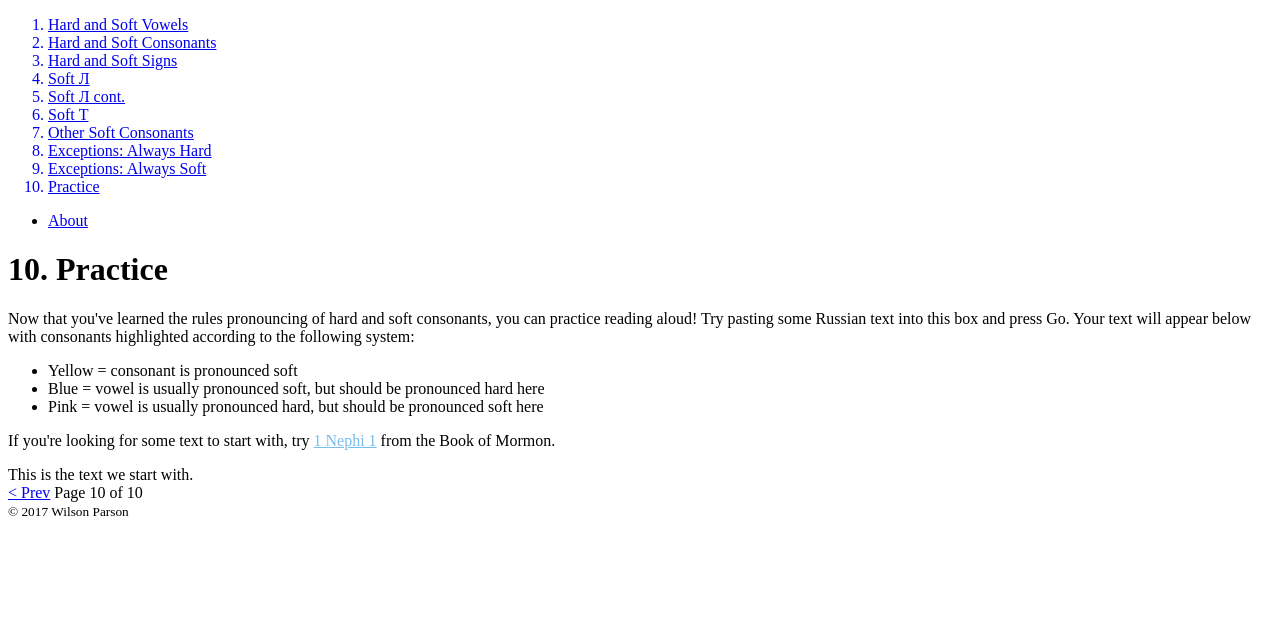
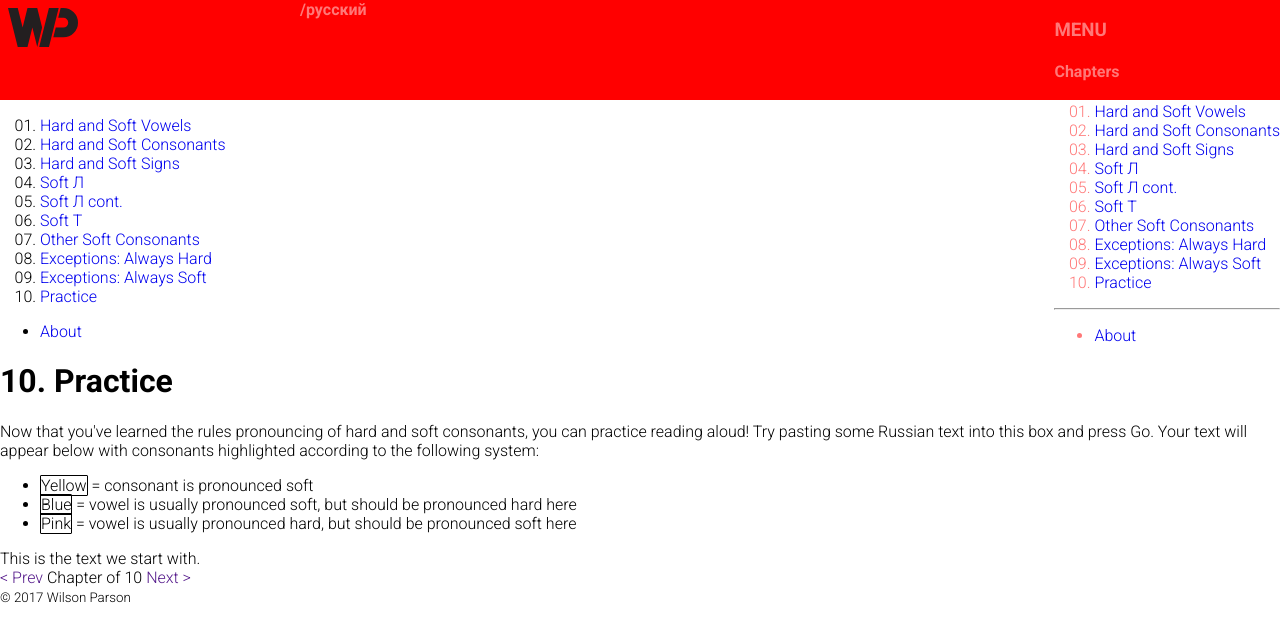
Before and after one commit to wilsonparson/russian-pronunciation, a PHP site: page /practice.php in a window 1280 px wide. Shown: the top 642 px of the page. Run offline with PHP 8.4, Linux system fonts and the light colour scheme.

Commit message:
Starting working on CSS

```diff
--- a/includes/header.php
+++ b/includes/header.php
@@ -1,4 +1,26 @@
 <header>
-    <!--logo-->
-    <!--nav?-->
+    <div id="logoTitleContainer">
+        <a href="http://wilsonparson.com"><object id="WPLogo" data="images/WP-logo.svg"></object></a>
+        <a href="index.php">/русский</a>
+    </div>
+    <nav id="mainNav">
+        <h3>MENU</h3>
+            <h4>Chapters</h4>
+            <ol>
+                <li><a href="index.php">Hard and Soft Vowels</a></li>
+                <li><a href="hard-and-soft-consonants.php">Hard and Soft Consonants</a></li>
+                <li><a href="hard-and-soft-signs.php">Hard and Soft Signs</a></li>
+                <li><a href="soft-l.php">Soft Л</a></li>
+                <li><a href="soft-l-continued.php">Soft Л cont.</a></li>
+                <li><a href="soft-t.php">Soft Т</a></li>
+                <li><a href="other-soft-consonants.php">Other Soft Consonants</a></li>
+                <li><a href="exceptions-always-hard.php">Exceptions: Always Hard</a></li>
+                <li><a href="exceptions-always-soft.php">Exceptions: Always Soft</a></li>
+                <li><a href="practice.php">Practice</a></li>
+            </ol>
+            <hr>
+            <ul>
+                <li><a href="about.php">About</a></li>
+            </ul>
+    </nav>
 </header>
--- a/includes/nav.php
+++ b/includes/nav.php
@@ -1,17 +1,17 @@
 <aside>
-	<nav>
-		<ol>
-            <a href="index.php"><li>Hard and Soft Vowels</li></a>
-            <a href="hard-and-soft-consonants.php"><li>Hard and Soft Consonants</li></a>
-            <a href="hard-and-soft-signs.php"><li>Hard and Soft Signs</li></a>
-            <a href="soft-l.php"><li>Soft Л</li></a>
-            <a href="soft-l-continued.php"><li>Soft Л cont.</li></a>
-            <a href="soft-t.php"><li>Soft Т</li></a>
-            <a href="other-soft-consonants.php"><li>Other Soft Consonants</li></a>
-            <a href="exceptions-always-hard.php"><li>Exceptions: Always Hard</li></a>
-            <a href="exceptions-always-soft.php"><li>Exceptions: Always Soft</li></a>
-            <a href="practice.php"><li>Practice</li></a>
-		</ol>
+    <nav id="mainNav">
+        <ol>
+            <li><a href="index.php">Hard and Soft Vowels</a></li>
+            <li><a href="hard-and-soft-consonants.php">Hard and Soft Consonants</a></li>
+            <li><a href="hard-and-soft-signs.php">Hard and Soft Signs</a></li>
+            <li><a href="soft-l.php">Soft Л</a></li>
+            <li><a href="soft-l-continued.php">Soft Л cont.</a></li>
+            <li><a href="soft-t.php">Soft Т</a></li>
+            <li><a href="other-soft-consonants.php">Other Soft Consonants</a></li>
+            <li><a href="exceptions-always-hard.php">Exceptions: Always Hard</a></li>
+            <li><a href="exceptions-always-soft.php">Exceptions: Always Soft</a></li>
+            <li><a href="practice.php">Practice</a></li>
+        </ol>
         <ul>
             <li><a href="about.php">About</a></li>
         </ul>
--- a/includes/persistent-head-elements.php
+++ b/includes/persistent-head-elements.php
@@ -1,5 +1,7 @@
 <title>WP | Russian Pronunciation Learning Tool</title>
 <meta charset="unicode">
 <meta name="viewport" content="width=device-width, initial-scale=1">
+<link href="https://fonts.googleapis.com/css?family=Roboto:300,400,500,700" rel="stylesheet">
+<link rel="stylesheet" href="styles/styles.css">
 <script src="scripts/link-buttons-to-audio.js" async></script>
 <script src="scripts/add-href-to-prev-next.js" async></script>
--- a/includes/prev-next.php
+++ b/includes/prev-next.php
@@ -1,5 +1,5 @@
-<nav>
-    <a href="">< Prev</a>
-    <span>Page <span></span> of <span>10</span></span>
-    <a href="">Next ></a>
+<nav id="bottomNav">
+    <a href="" id="btnPrevPage">< Prev</a>
+    <span>Chapter <span id="curPageNumber"></span> of <span>10</span></span>
+    <a href="" id="btnNextPage">Next ></a>
 </nav>
--- a/index.php
+++ b/index.php
@@ -5,7 +5,6 @@
     </head>
 	<body>
         <?php include 'includes/header.php' ?>
-        <?php include 'includes/nav.php' ?>
 
         <main>
 			<h1>1. Hard and Soft Vowels</h1>
--- a/practice.php
+++ b/practice.php
@@ -3,6 +3,7 @@
     <head>
         <?php include 'includes/persistent-head-elements.php' ?>
         <script src="scripts/call-colorize-text.js" async></script>
+        <link rel="stylesheet" href="styles/practice.css">
     </head>
 	<body>
         <?php include 'includes/header.php' ?>
@@ -14,18 +15,17 @@
                 <p>Now that you've learned the rules pronouncing of hard and soft consonants, you can practice reading aloud! Try pasting some Russian text into this box and press Go. Your text will appear below with consonants highlighted according to the following system:
 					<ul>
 						<li><span class= "soft">Yellow</span> = consonant is pronounced soft</li>
-						<li><span class= "alwaysHard">Blue</span> = vowel is usually pronounced soft, but should be pronounced hard here</li>
-						<li><span class= "alwaysSoft">Pink</span> = vowel is usually pronounced hard, but should be pronounced soft here</li>
+						<li><span class= "always-hard">Blue</span> = vowel is usually pronounced soft, but should be pronounced hard here</li>
+						<li><span class= "always-soft">Pink</span> = vowel is usually pronounced hard, but should be pronounced soft here</li>
 					</ul>
-                </p>
 
-                <p>If you're looking for some text to start with, try <a href= "https://www.lds.org/scriptures/bofm/1-ne/1?lang=rus" style= "color: rgb(121,189,237);" target= "_blank">1 Nephi 1</a> from the Book of Mormon.
-                </p>
 
                 <div contenteditable="true">
                 This is the text we start with.
                 </div>
-	</main>
+                <div id="colorize-text-result">
+                </div>
+</main>
 
         <?php include 'includes/prev-next.php'?>
 	    <?php include 'includes/footer.php' ?>
--- a/scripts/add-href-to-prev-next.js
+++ b/scripts/add-href-to-prev-next.js
@@ -1,15 +1,12 @@
 var URLFrags = (window.location.href).split("/");
 var relativeURL = URLFrags[URLFrags.length-1];
-var navs = document.getElementsByTagName('nav');
-var navOL = navs[0].getElementsByTagName('ol')[0];
-var nextPrev = navs[1];
-var prev = nextPrev.firstElementChild;
-var next = nextPrev.lastElementChild;
-var curPageOlItem = document.querySelector("nav > ol > a[href*='"+relativeURL+"']");
+var btnPrevPage = document.getElementById('btnPrevPage');
+var btnNextPage = document.getElementById('btnNextPage');
+var nav_curPage = document.querySelector("#mainNav a[href*='"+relativeURL+"']"); //Will be null on index, because no filename in url
 
 // Remove < Prev link if on first page
-if (curPageOlItem == null || curPageOlItem.getAttribute("href") == "index.php") {
-    prev.style.display = "none";
+if (nav_curPage == null || nav_curPage.getAttribute("href") == "index.php") {
+    btnPrevPage.style.display = "none";
 }
 
 // remove Next > link if on last page
--- a/scripts/call-colorize-text.js
+++ b/scripts/call-colorize-text.js
@@ -7,7 +7,7 @@ function callColorizeText(e) {
 
     xmlhttp.onreadystatechange = function() {
         if (this.readyState == 4 && this.status == 200) {
-            editableDiv.innerHTML = this.responseText;
+            document.getElementById("colorize-text-result").innerHTML = this.responseText;
         }
     };
     xmlhttp.open("POST", "scripts/colorize-text.php");
--- a/scripts/colorize-text.php
+++ b/scripts/colorize-text.php
@@ -3,8 +3,6 @@
         $softConsonants = preg_replace("/([БбВвГгДдЗзКкЛлМмНнПпРрСсТтФфХх])(?=[ЯяЕеИиЁёЮюЬь])/u", "<span class= 'soft'>$1</span>", $_POST["textToColorize"]);
         $exceptionsAlwaysHard = preg_replace("/(?<=[ШшЦцЖж])([ЯяЕеИиЁёЮю])/u", "<span class= 'always-hard'>$1</span>", $softConsonants);
         $exceptionsAlwaysSoft = preg_replace("/(?<=[ЩщЧч])([АаЭэЫыОоУу])/u", "<span class= 'always-soft'>$1</span>", $exceptionsAlwaysHard);
-        // $withLineBreaks = preg_replace("/\n/", "<br>", $exceptionsAlwaysSoft);
-
         echo $exceptionsAlwaysSoft;
     }
 ?>
--- /dev/null
+++ b/styles/practice.css
@@ -0,0 +1,4 @@
+.soft, .always-hard, .always-soft {
+    border: solid 1px black;
+    border-radius: 1px;
+}
--- /dev/null
+++ b/styles/styles.css
@@ -0,0 +1,35 @@
+:root {
+  --red: #f00;
+  --salmon: #ff7878;
+}
+
+body {
+  margin: 0;
+  font-family: 'Roboto', sans-serif;
+  font-weight: 300;
+}
+
+a {
+  text-decoration: none;
+}
+
+header {
+  background-color: var(--red);
+  color: var(--salmon);
+  height: 100px; /* Change this */
+  display: flex;
+  justify-content: space-between;
+}
+
+div#logoTitleContainer {
+  display: flex;
+}
+
+div#logoTitleContainer > a {
+  color: var(--salmon);
+  font-weight: 700;
+}
+
+nav#mainNav ol {
+  list-style-type: decimal-leading-zero;
+}
```
Also changed, not shown: sandbox.php (+7 -0 lines), images/WP-logo.svg (added), images/audio-hard-and-soft-vowels.php (renamed from includes/audio-hard-and-soft-vowels.php), 2 other files.
